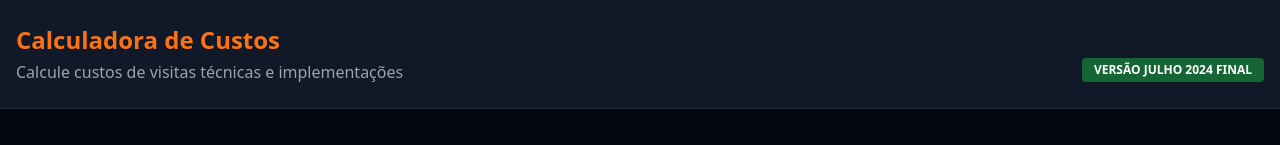
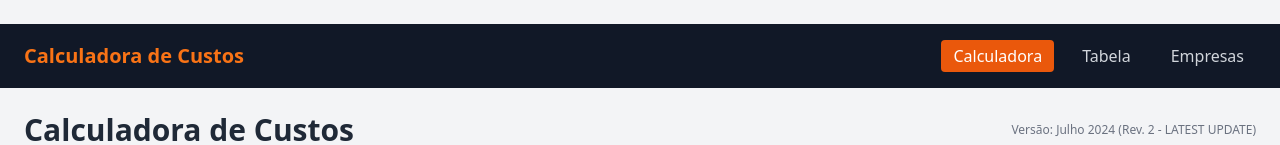
Before and after one commit to Maria-the2nd/cost-calculator-app, a Next.js app: page / in a window 1280 px wide. Shown: the top 145 px of the page. Built offline with nearby package versions, Linux system fonts and the light colour scheme; no server answers; the database is empty.

Commit message:
Add direct navigation menu to main page

```diff
--- a/app/page.tsx
+++ b/app/page.tsx
@@ -1,5 +1,6 @@
 "use client";
 import React, { useState, useRef, useEffect } from 'react';
+import Link from 'next/link';
 import { TechnicalVisitForm } from './components/forms/TechnicalVisitForm';
 import { ImplementationForm } from './components/forms/ImplementationForm';
 import { ClientInfoForm } from './components/forms/ClientInfoForm';
@@ -531,18 +532,26 @@ export default function Home() {
   }, [clientId, clientName, phcId, projectName, isLoading]);
 
   return (
-    <div className="min-h-screen bg-gray-950 text-white">
-      <header className="bg-gray-900 border-b border-gray-800">
-        <div className="container mx-auto px-4 py-6">
-          <h1 className="text-2xl font-bold text-orange-500">Calculadora de Custos</h1>
-          <div className="flex items-center justify-between">
-            <p className="text-gray-400 mt-1">Calcule custos de visitas técnicas e implementações</p>
-            <div className="px-3 py-1 bg-green-800 text-white rounded text-xs font-bold">VERSÃO JULHO 2024 FINAL</div>
+    <main className="min-h-screen p-6 bg-gray-100">
+      {/* Direct Navigation Menu */}
+      <div className="bg-gray-900 text-white mb-6 -mx-6 px-6 py-4">
+        <div className="flex items-center justify-between">
+          <div className="font-bold text-orange-500 text-xl">Calculadora de Custos</div>
+          <div className="flex space-x-4">
+            <Link href="/" className="px-3 py-1 bg-orange-600 text-white rounded">
+              Calculadora
+            </Link>
+            <Link href="/tabela" className="px-3 py-1 text-gray-300 hover:bg-gray-700 rounded">
+              Tabela
+            </Link>
+            <Link href="/empresas" className="px-3 py-1 text-gray-300 hover:bg-gray-700 rounded">
+              Empresas
+            </Link>
           </div>
         </div>
-      </header>
+      </div>
 
-      <main className="container mx-auto px-4 py-8">
+      <div className="max-w-7xl mx-auto">
         <div className="flex justify-between items-center mb-6">
           <h1 className="text-3xl font-bold text-gray-800">Calculadora de Custos</h1>
           <div className="text-xs text-gray-500">Versão: Julho 2024 (Rev. 2 - LATEST UPDATE)</div>
@@ -659,13 +668,7 @@ export default function Home() {
             <div className="mt-4 p-4 bg-red-800 text-red-100 rounded-lg">{errorMessage}</div>
           )}
         </div>
-      </main>
-
-      <footer className="bg-gray-900 border-t border-gray-800 mt-12">
-        <div className="container mx-auto px-4 py-6">
-          <p className="text-gray-400 text-center">© 2025 Calculadora de Custos</p>
-        </div>
-      </footer>
-    </div>
+      </div>
+    </main>
   );
 }
```
